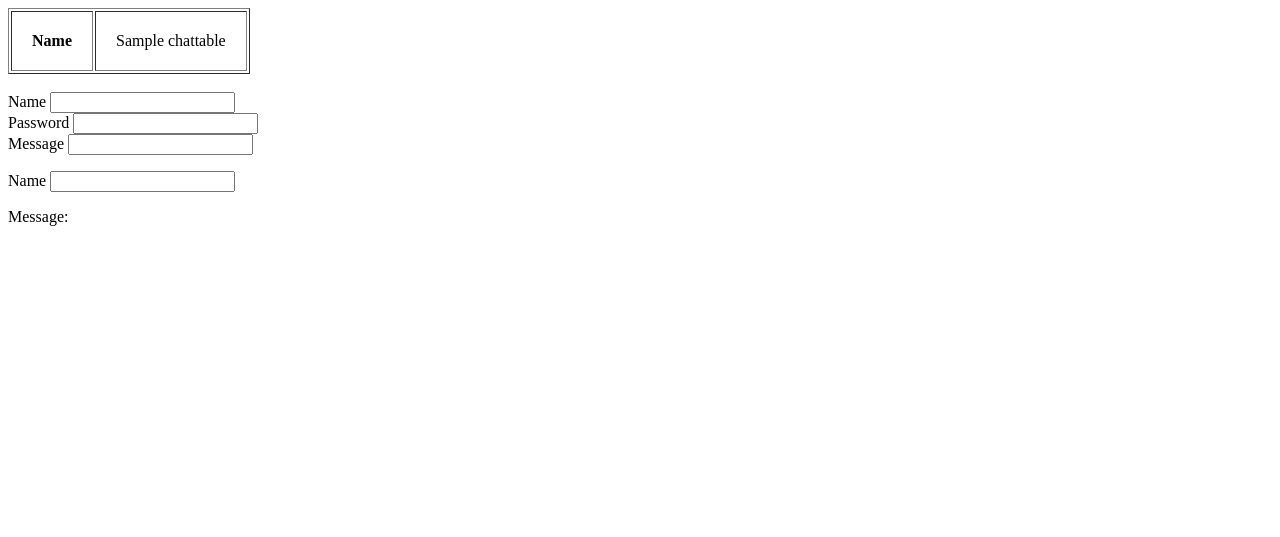
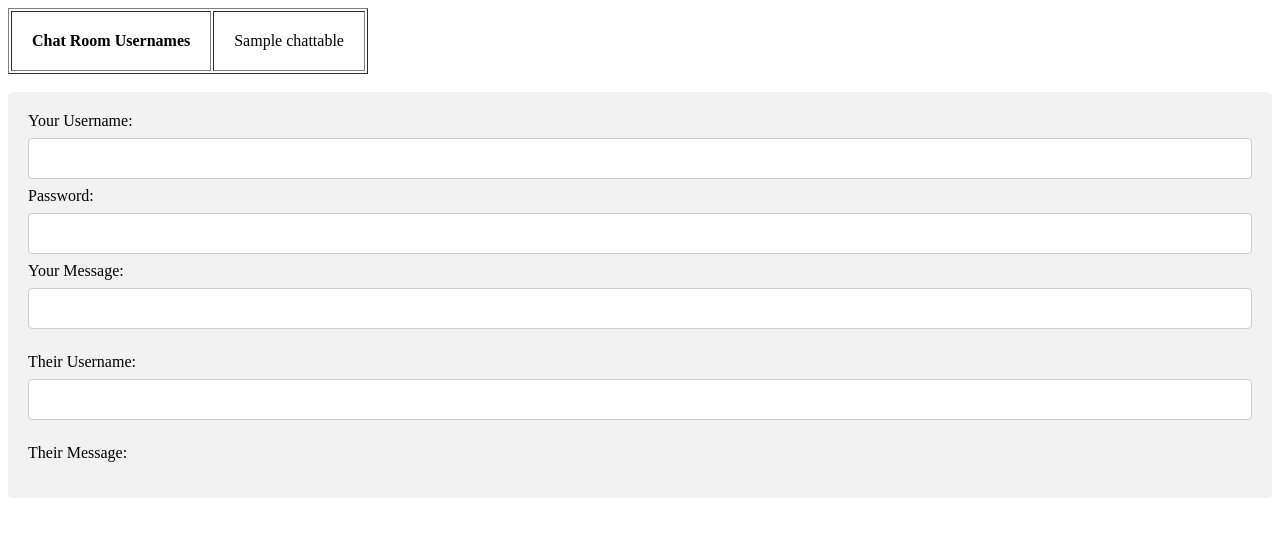
Before and after one commit to jdbarnes06/IT202, a PHP site: page /Chat.php in a window 1280 px wide. Shown: the top 537 px of the page. Run offline with PHP 8.4, Linux system fonts and the light colour scheme; tables that the repository leaves empty or names only in its code hold one stand-in row (values such as "Sample post"); data that the repository does not hold is empty.

Commit message:
Finished A5

```diff
--- /dev/null
+++ b/A5/Chat.css
@@ -0,0 +1,27 @@
+div
+{
+    border-radius: 5px;
+    background-color: #f2f2f2;
+    padding: 20px;
+}
+
+input
+{
+    width: 100%;
+    padding: 12px 20px;
+    margin: 8px 0;
+    display: inline-block;
+    border: 1px solid #ccc;
+    border-radius: 4px;
+    box-sizing: border-box;
+}
+
+.makered
+{
+    color: red;
+}
+
+.makegreen
+{
+    color: green;
+}
--- a/A5/Chat.js
+++ b/A5/Chat.js
@@ -1,3 +1,5 @@
+setInterval(receivemsg, 500);
+
 function sendmsg()
 {
     const xmlhttp1 = new XMLHttpRequest();
@@ -9,14 +11,12 @@ function sendmsg()
     {
         if (this.readyState == 4 && this.status == 200)
         {
-            document.getElementById("errormsg").innerHTML = this.responseText;
+            document.getElementById("msgsend").innerHTML = this.responseText;
         }
     }
 
     xmlhttp1.open("GET", "Send.php?uname1=" + username1 + "&pwd=" + password + "&msg=" + msgsent, true);
     xmlhttp1.send();
-
-    receivemsg();
 }
 
 function receivemsg()
@@ -28,7 +28,7 @@ function receivemsg()
     {
         if (this.readyState == 4 && this.status == 200)
         {
-            document.getElementById("msgrcvd").innerHTML = this.responseText;
+            document.getElementById("msgreceive").innerHTML = this.responseText;
         }
     }
 
--- a/A5/Chat.php
+++ b/A5/Chat.php
@@ -4,6 +4,7 @@
 <head>
     <title>Chat Application</title>
     <script src="Chat.js"></script>
+    <link rel="stylesheet" href="Chat.css">
 </head>
 <body>
     <?php
@@ -23,7 +24,7 @@
 
         $result = mysqli_query($con,$sql);
 
-        echo "<table border='1px' cellpadding=20><tr><th>Name</th>";
+        echo "<table border='1px' cellpadding=20><tr><th>Chat Room Usernames</th>";
 
         while ($row = mysqli_fetch_assoc($result))
         {
@@ -35,24 +36,24 @@
         mysqli_close($con);
     ?>
 
+    <div>
         <form>
-        <label for="username1">Name</label>
+            <label for="username1">Your Username:</label>
             <input type="text" id="username1"><br>
 
-        <label for="password">Password</label>
+            <label for="password">Password:</label>
             <input type="password" id="password"><br>
 
-        <label for="msgsent">Message</label>
+            <label for="msgsent">Your Message:</label>
             <input type="text" id="msgsent" onkeyup="sendmsg()">
 
-        <p id="errormsg"></p>
-    </form>
+            <p class="makered" id="msgsend"></p>
 
-    <form>
-        <label for="username2">Name</label>
+            <label for="username2">Their Username:</label>
             <input type="text" id="username2" onkeyup="receivemsg()"><br>
 
-        <p>Message: <span id="msgrcvd"></span></p>
+            <p>Their Message: <span class="makegreen" id="msgreceive"></span></p>
         </form>
+    </div>
 </body>
 </html>
--- a/A5/Receive.php
+++ b/A5/Receive.php
@@ -17,11 +17,7 @@
 
     $result = mysqli_query($con,$sql);
 
-    if (mysqli_num_rows($result) == 0)
-    {
-        echo "Not Found (Invalid Name)";
-    }
-    else
+    if (mysqli_num_rows($result) > 0)
     {
 	    $result = mysqli_query($con,"SELECT Message FROM ChatTable WHERE Name = '$uname2'");
 
```
Lines whose indentation alone changed are shown as unchanged.
